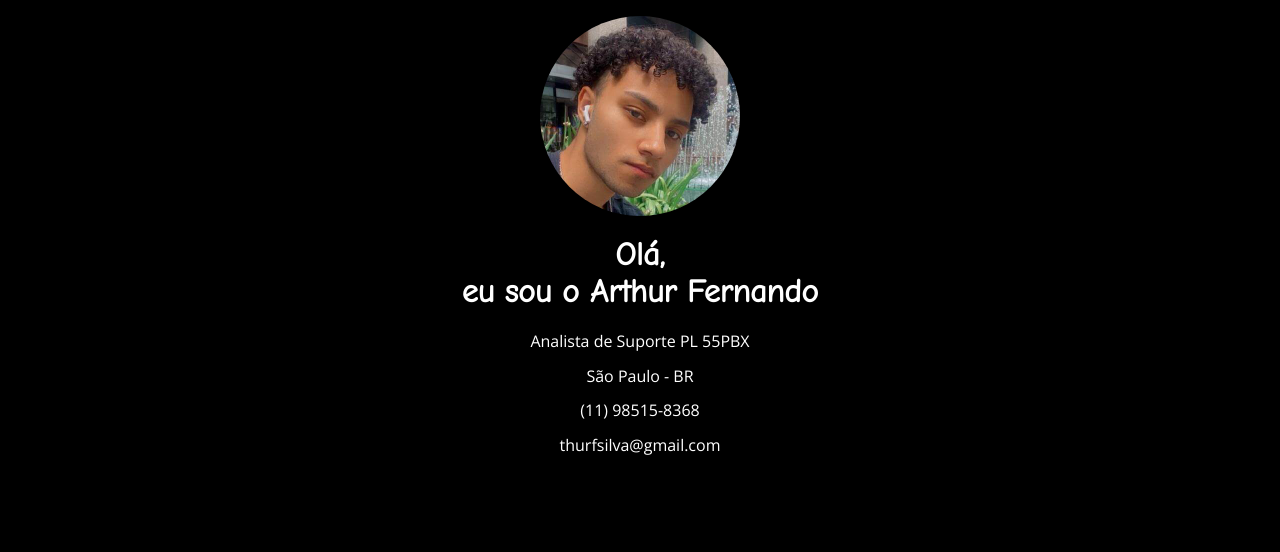
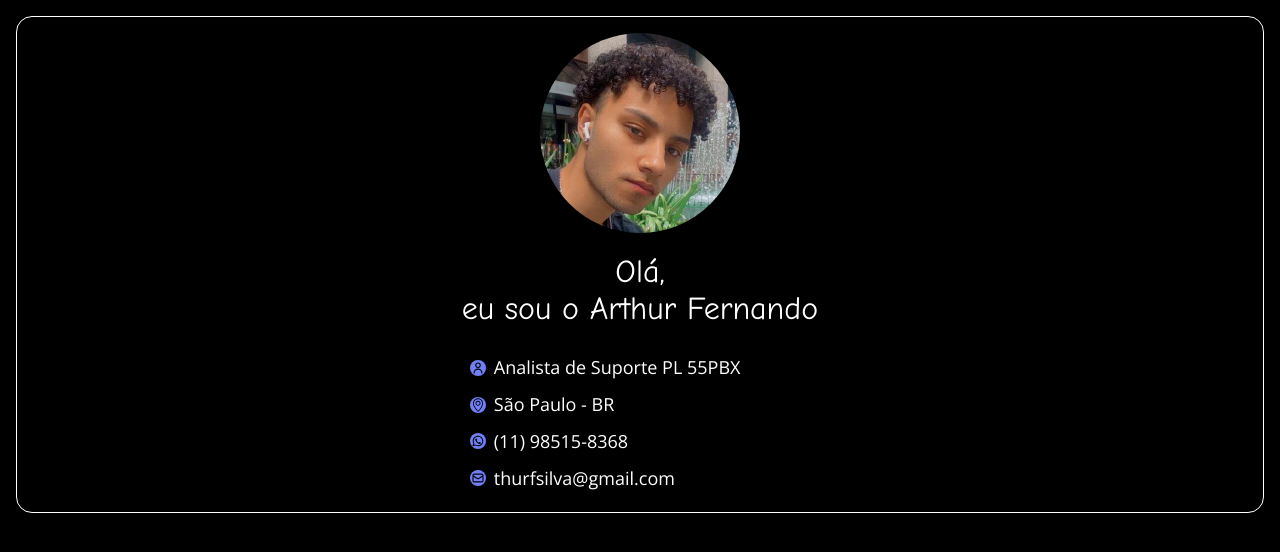
Before and after one commit to thuursilva/portfolio-dio, a plain HTML site: page index.html in a window 1280 px wide. Drawn offline with nearby package versions, Linux system fonts and the light colour scheme.

Commit message:
Adicionando ícones

```diff
--- a/index.html
+++ b/index.html
@@ -14,17 +14,17 @@
     <div class="main">
 
     <header class="header">
-        <img class="header-img" src="assets/profile.jpg" alt="Foto do Arthur">
+        <img class="header-img" src="assets/header/profile.jpg" alt="Foto do Arthur">
 
         <div class="header-information">
             <h1 class="header-title">
                 Olá, <br> eu sou o Arthur Fernando
             </h1>
 
-            <p>Analista de Suporte PL 55PBX</p>
-            <p>São Paulo - BR</p>
-            <p>(11) 98515-8368</p>
-            <p>thurfsilva@gmail.com</p>
+            <p class="job">Analista de Suporte PL 55PBX</p>
+            <p class="location">São Paulo - BR</p>
+            <p class="phone">(11) 98515-8368</p>
+            <p class="email">thurfsilva@gmail.com</p>
         </div>
     </header>
 
--- a/styles/global.css
+++ b/styles/global.css
@@ -13,4 +13,7 @@ body{
 
 .main{
     padding: 1rem;
+    margin: 1rem;
+    border: 1px solid #fff;
+    border-radius: 1rem;
 }
--- a/styles/header.css
+++ b/styles/header.css
@@ -13,4 +13,46 @@
 
 .header-title{
     font-family: "Comic Neue", cursive;
+    font-weight: 400;
 }
+
+.header-information{
+    display: flex;
+    flex-direction: column;
+    align-items: flex-start;
+}
+
+.header-information p{
+    display: flex;
+    flex-direction: row;
+    align-items: center;
+    gap: .5rem;
+    margin: .5rem;
+    font-size: 1.125rem;
+    font-weight: 400;
+}
+
+.header-information p::before{
+    content: "";
+    display: inline-block;
+    width: 1rem;
+    height: 1rem;
+    background-repeat: no-repeat;
+    background-size: contain;
+}
+
+.job::before{
+    background-image: url('/assets/header/user\ icon.svg');
+}
+
+.location::before{
+    background-image: url('/assets/header/location\ icon.svg');
+}
+
+.phone::before{
+    background-image: url('/assets/header/whatsapp\ icon.svg');
+}
+
+.email::before{
+    background-image: url('/assets/header/mail\ icon.svg');
+}
```
Also changed, not shown: assets/header/location icon.svg (added), assets/header/mail icon.svg (added), assets/header/profile.jpg (renamed from assets/profile.jpg), assets/header/user icon.svg (added), assets/header/whatsapp icon.svg (added).
